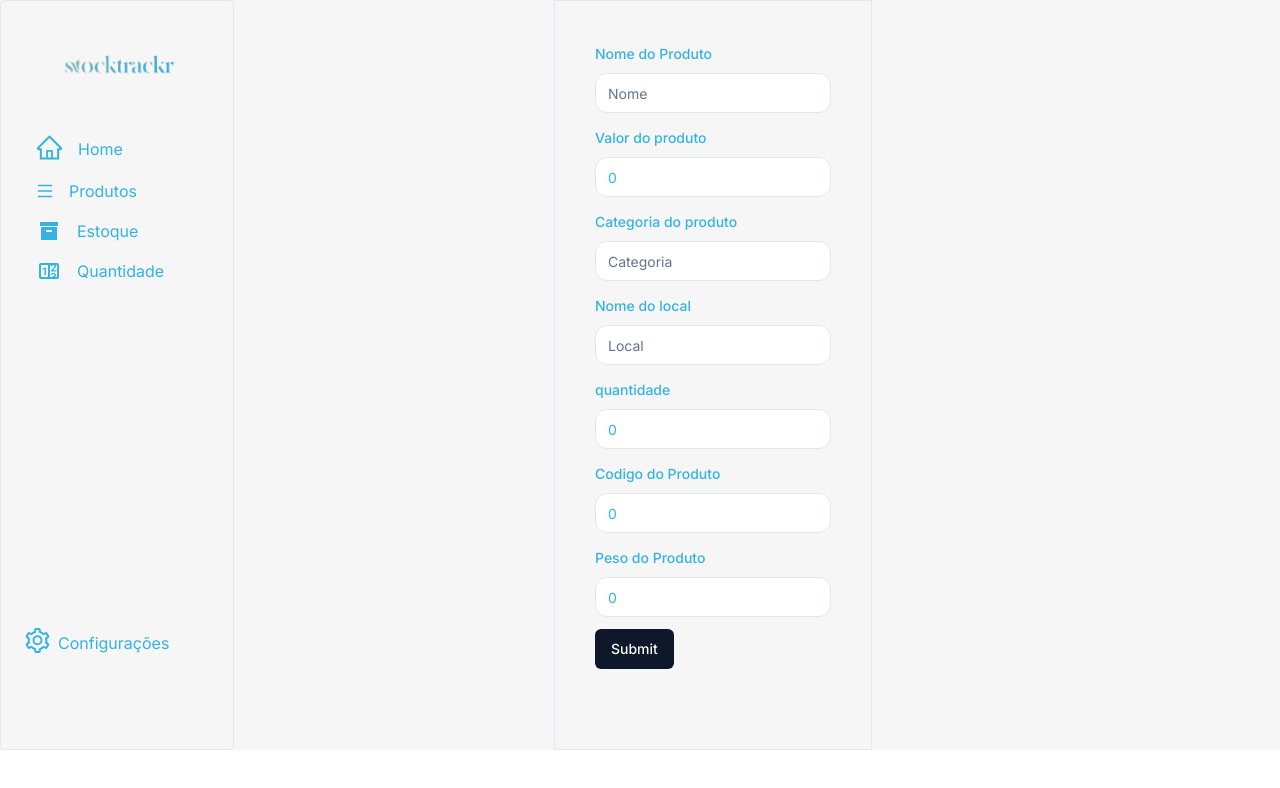
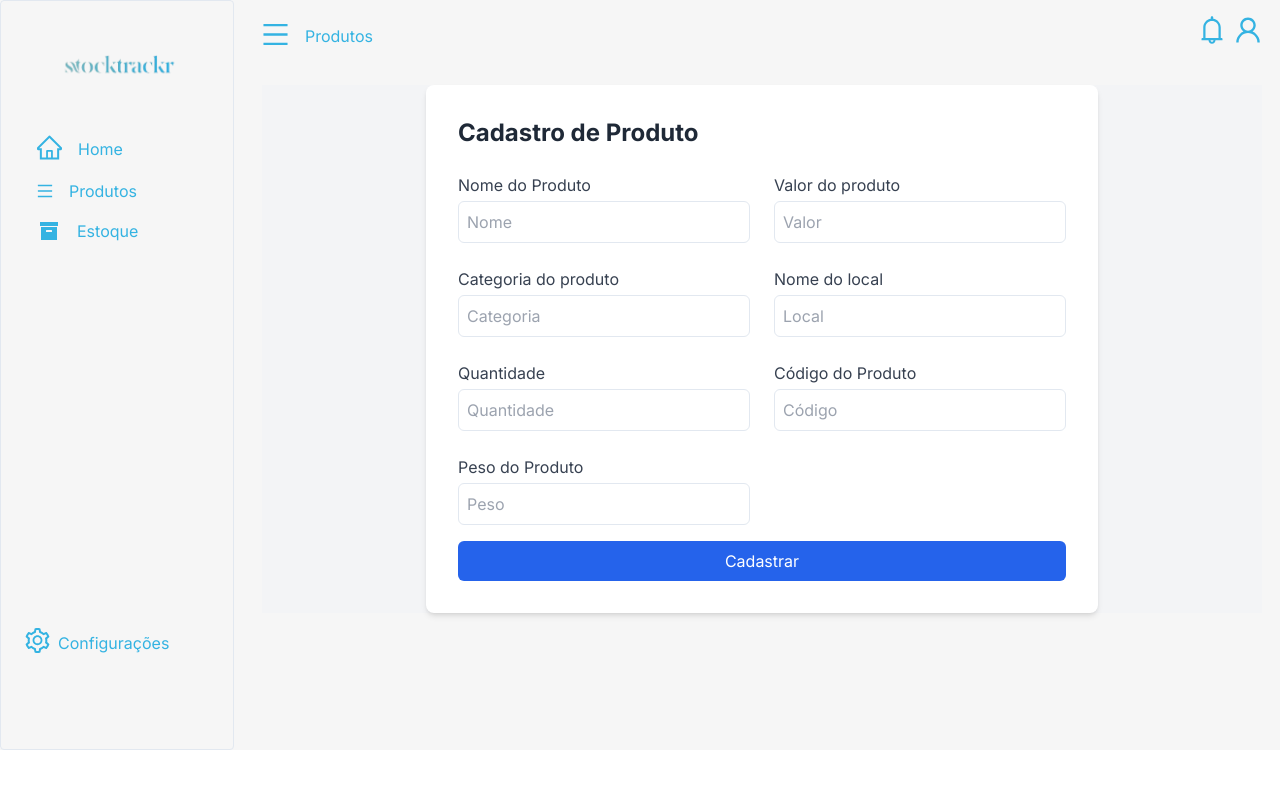
Before and after one commit to MateusGarpelli/StockTrackr-front, a Next.js app: page /products in a window 1280 px wide. Shown: the top 788 px of the page. Built offline with nearby package versions, Linux system fonts and the light colour scheme.

Commit message:
improve product page

```diff
--- a/src/app/(nav)/products/page.tsx
+++ b/src/app/(nav)/products/page.tsx
@@ -1,12 +1,23 @@
 import FormProducts from '@/components/FormProduct/page'
+import HeaderProducts from '@/components/HeaderProducts/page'
 import SideBarNav from '@/components/SideBarNav/page'
 import React from 'react'
 
 const page = () => {
   return (
     <div className='flex bg-[#F6F6F6] '>
-      <SideBarNav />
-      <FormProducts />
+      <div className="flex">
+        <SideBarNav />
+        <div className="ml-7">
+          <div className="">
+            <HeaderProducts />
+          </div>
+          <div className="">
+            <FormProducts />
+          </div>
+        </div>
+      </div>
+
     </div>
   )
 }
--- a/src/components/FormProduct/page.tsx
+++ b/src/components/FormProduct/page.tsx
@@ -1,152 +1,162 @@
-'use client'
-import React from 'react'
-import { z } from "zod"
-import { zodResolver } from "@hookform/resolvers/zod"
-import { useForm } from "react-hook-form"
-import { Button } from "@/components/ui/button"
-import {
-    Form,
-    FormControl,
-    FormField,
-    FormItem,
-    FormLabel,
-    FormMessage,
-} from "@/components/ui/form"
-import { Input } from "@/components/ui/input"
-import SideBarNav from '@/components/SideBarNav/page'
-
-const formSchema = z.object({
-    nomeProduto: z.string().min(2, { message: 'O Produto deve ter no mínimo 2 letras' }),
-    valor: z.coerce.number().min(1, { message: 'O valor tem que ser no mínimo 1' }),
-    categoria: z.string().min(2, { message: 'A Categoria deve ter no mínimo 2 letras' }),
-    local: z.string().min(2, { message: 'O local deve ter no mínimo 2 letras ' }),
-    quantidade: z.coerce.number().min(1, { message: 'A Quantidade deve ser no mínimo 1 ' }),
-    codigo: z.coerce.number().min(1, { message: 'O Codigo deve ser no mínimo 1' }),
-    peso: z.coerce.number().min(1, { message: 'O Peso deve ser no mínimo 1 kilo' })
-})
-
+"use client"
+import React, { useState } from 'react';
 
 const FormProducts = () => {
-    const form = useForm<z.infer<typeof formSchema>>({
-        resolver: zodResolver(formSchema),
-        defaultValues: {
-            nomeProduto: "",
-            valor: 0,
-            categoria: "",
-            local: "",
-            quantidade: 0,
-            codigo: 0,
-            peso: 0,
-        },
-    })
+    const [formData, setFormData] = useState({
+        nomeProduto: "",
+        valor: "",
+        categoria: "",
+        local: "",
+        quantidade: "",
+        codigo: "",
+        peso: "",
+    });
 
-    function onSubmit(values: z.infer<typeof formSchema>) {
-        console.log(values)
-    }
+    const [errors, setErrors] = useState({});
+
+    const handleChange = (e) => {
+        setFormData({
+            ...formData,
+            [e.target.name]: e.target.value,
+        });
+    };
+
+    const validate = () => {
+        const newErrors = {};
+
+        if (formData.nomeProduto.length < 2) {
+            newErrors.nomeProduto = 'O Produto deve ter no mínimo 2 letras';
+        }
+        if (formData.valor < 1) {
+            newErrors.valor = 'O valor tem que ser no mínimo 1';
+        }
+        if (formData.categoria.length < 2) {
+            newErrors.categoria = 'A Categoria deve ter no mínimo 2 letras';
+        }
+        if (formData.local.length < 2) {
+            newErrors.local = 'O local deve ter no mínimo 2 letras';
+        }
+        if (formData.quantidade < 1) {
+            newErrors.quantidade = 'A Quantidade deve ser no mínimo 1';
+        }
+        if (formData.codigo < 1) {
+            newErrors.codigo = 'O Codigo deve ser no mínimo 1';
+        }
+        if (formData.peso < 1) {
+            newErrors.peso = 'O Peso deve ser no mínimo 1 kilo';
+        }
+
+        return newErrors;
+    };
+
+    const handleSubmit = (e) => {
+        e.preventDefault();
+        const validationErrors = validate();
+        if (Object.keys(validationErrors).length === 0) {
+            console.log(formData);
+        } else {
+            setErrors(validationErrors);
+        }
+    };
+
     return (
-        <div className=' border p-10 space-y-4 justify-center items-center ml-80 '>
-            <Form {...form}>
+        <div className=' bg-gray-100 flex items-center justify-center mt-7 '>
+            <div className='w-full max-w-2xl bg-white p-8 rounded-lg shadow-md'>
+                <h2 className='text-2xl font-bold mb-6 text-gray-800'>Cadastro de Produto</h2>
+                <form onSubmit={handleSubmit} className="space-y-4">
+                    <div className="grid grid-cols-1 md:grid-cols-2 gap-6">
+                        <div>
+                            <label className='block text-gray-700'>Nome do Produto</label>
+                            <input
+                                className='w-full p-2 mt-1 border rounded-md focus:outline-none focus:ring-2 focus:ring-blue-600'
+                                placeholder="Nome"
+                                name="nomeProduto"
+                                value={formData.nomeProduto}
+                                onChange={handleChange}
+                            />
+                            {errors.nomeProduto && <span className='text-red-600 text-sm'>{errors.nomeProduto}</span>}
+                        </div>
+                        <div>
+                            <label className='block text-gray-700'>Valor do produto</label>
+                            <input
+                                className='w-full p-2 mt-1 border rounded-md focus:outline-none focus:ring-2 focus:ring-blue-600'
+                                placeholder="Valor"
+                                name="valor"
+                                type="number"
+                                value={formData.valor}
+                                onChange={handleChange}
+                            />
+                            {errors.valor && <span className='text-red-600 text-sm'>{errors.valor}</span>}
+                        </div>
+                        <div>
+                            <label className='block text-gray-700'>Categoria do produto</label>
+                            <input
+                                className='w-full p-2 mt-1 border rounded-md focus:outline-none focus:ring-2 focus:ring-blue-600'
+                                placeholder="Categoria"
+                                name="categoria"
+                                value={formData.categoria}
+                                onChange={handleChange}
+                            />
+                            {errors.categoria && <span className='text-red-600 text-sm'>{errors.categoria}</span>}
+                        </div>
+                        <div>
+                            <label className='block text-gray-700'>Nome do local</label>
+                            <input
+                                className='w-full p-2 mt-1 border rounded-md focus:outline-none focus:ring-2 focus:ring-blue-600'
+                                placeholder="Local"
+                                name="local"
+                                value={formData.local}
+                                onChange={handleChange}
+                            />
+                            {errors.local && <span className='text-red-600 text-sm'>{errors.local}</span>}
+                        </div>
+                        <div>
+                            <label className='block text-gray-700'>Quantidade</label>
+                            <input
+                                className='w-full p-2 mt-1 border rounded-md focus:outline-none focus:ring-2 focus:ring-blue-600'
+                                placeholder="Quantidade"
+                                name="quantidade"
+                                type="number"
+                                value={formData.quantidade}
+                                onChange={handleChange}
+                            />
+                            {errors.quantidade && <span className='text-red-600 text-sm'>{errors.quantidade}</span>}
+                        </div>
+                        <div>
+                            <label className='block text-gray-700'>Código do Produto</label>
+                            <input
+                                className='w-full p-2 mt-1 border rounded-md focus:outline-none focus:ring-2 focus:ring-blue-600'
+                                placeholder="Código"
+                                name="codigo"
+                                type="number"
+                                value={formData.codigo}
+                                onChange={handleChange}
+                            />
+                            {errors.codigo && <span className='text-red-600 text-sm'>{errors.codigo}</span>}
+                        </div>
+                        <div>
+                            <label className='block text-gray-700'>Peso do Produto</label>
+                            <input
+                                className='w-full p-2 mt-1 border rounded-md focus:outline-none focus:ring-2 focus:ring-blue-600'
+                                placeholder="Peso"
+                                name="peso"
+                                type="number"
+                                value={formData.peso}
+                                onChange={handleChange}
+                            />
+                            {errors.peso && <span className='text-red-600 text-sm'>{errors.peso}</span>}
+                        </div>
+                    </div>
+                    <button
+                        type="submit"
+                        className='w-full p-2 bg-blue-600 text-white rounded-md hover:bg-blue-700 focus:outline-none focus:ring-2 focus:ring-blue-600'
+                    >
+                        Cadastrar
+                    </button>
+                </form>
+            </div>
+        </div>
+    );
+};
 
-                <form onSubmit={form.handleSubmit(onSubmit)} className="flex-col justify-center items-center space-y-2.5 m-auto max-w-64  text-[#34b3e2] ">
-                    <div className='space-y-3 '>
-                        <FormField
-                            control={form.control}
-                            name="nomeProduto"
-                            render={({ field }) => (
-                                <FormItem className='rounded-xl '>
-                                    <FormLabel>Nome do Produto</FormLabel>
-                                    <FormControl>
-                                        <Input className='rounded-xl' placeholder="Nome" {...field} />
-                                    </FormControl>
-                                    <FormMessage className='text-red-600' />
-                                </FormItem>
-                            )}
-                        />
-                        <FormField
-                            control={form.control}
-                            name="valor"
-                            render={({ field }) => (
-                                <FormItem className='rounded-xl'>
-                                    <FormLabel>Valor do produto</FormLabel>
-                                    <FormControl>
-                                        <Input className='rounded-xl' placeholder="Valor" {...field} />
-                                    </FormControl>
-                                    <FormMessage className='text-red-600' />
-                                </FormItem>
-                            )}
-                        />
-                        <FormField
-                            control={form.control}
-                            name="categoria"
-                            render={({ field }) => (
-                                <FormItem className='rounded-xl'>
-                                    <FormLabel>Categoria do produto</FormLabel>
-                                    <FormControl>
-                                        <Input className='rounded-xl' placeholder="Categoria" {...field} />
-                                    </FormControl>
-                                    <FormMessage className='text-red-600' />
-                                </FormItem>
-                            )}
-                        />
-                        <FormField
-                            control={form.control}
-                            name="local"
-                            render={({ field }) => (
-                                <FormItem className='rounded-xl'>
-                                    <FormLabel>Nome do local</FormLabel>
-                                    <FormControl>
-                                        <Input className='rounded-xl' placeholder="Local" {...field} />
-                                    </FormControl>
-                                    <FormMessage className='text-red-600' />
-                                </FormItem>
-                            )}
-                        />
-                        <FormField
-                            control={form.control}
-                            name="quantidade"
-                            render={({ field }) => (
-                                <FormItem className='rounded-xl'>
-                                    <FormLabel>quantidade</FormLabel>
-                                    <FormControl>
-                                        <Input className='rounded-xl' placeholder="quantidade" {...field} />
-                                    </FormControl>
-                                    <FormMessage className='text-red-600' />
-                                </FormItem>
-                            )}
-                        />
-                        <FormField
-                            control={form.control}
-                            name="codigo"
-                            render={({ field }) => (
-                                <FormItem className='rounded-xl'>
-                                    <FormLabel>Codigo do Produto</FormLabel>
-                                    <FormControl>
-                                        <Input className='rounded-xl' placeholder="Codigo" {...field} />
-                                    </FormControl>
-                                    <FormMessage className='text-red-600' />
-                                </FormItem>
-                            )}
-                        />
-                        <FormField
-                            control={form.control}
-                            name="peso"
-                            render={({ field }) => (
-                                <FormItem className='rounded-xl'>
-                                    <FormLabel>Peso do Produto</FormLabel>
-                                    <FormControl>
-                                        <Input className='rounded-xl' placeholder="Peso" {...field} />
-                                    </FormControl>
-                                    <FormMessage className='text-red-600' />
-                                </FormItem>
-                            )}
-                        />
-
-                        <Button type="submit" className='hover:border-2 '>Submit</Button>
-                    </div>
-                </form>
-            </Form>
-        </div>
-    )
-}
-
-export default FormProducts
+export default FormProducts;
--- /dev/null
+++ b/src/components/HeaderProducts/page.tsx
@@ -0,0 +1,25 @@
+import { BellOutlined, HomeOutlined, MenuOutlined, UserOutlined } from "@ant-design/icons"
+import Link from "next/link";
+import Archive from '@mdi/react';
+import { mdiArchive } from '@mdi/js';
+
+const HeaderProducts = () => {
+    return (
+        <div className="w-[1000px]  m-auto mt-4 justify-between flex ">
+            <div className="flex items-center cursor-pointer">
+                <Link href='/products'>
+                <div className='mr-4 text-[#34b3e2] text-[27px]'><MenuOutlined /></div>
+                </Link>
+                <span className=" text-[#34b3e2]">Produtos</span>
+            </div>
+            <div>
+                <div >
+                    <BellOutlined style={{marginRight:8, color: "#34b3e2", fontSize: 28,}} className="cursor-pointer" />
+                    <UserOutlined style={{color: "#34b3e2", fontSize: 28,}} className="cursor-pointer"/>
+                </div>
+            </div>
+        </div>
+    )
+}
+
+export default HeaderProducts;
--- a/src/components/SideBarNav/page.tsx
+++ b/src/components/SideBarNav/page.tsx
@@ -13,12 +13,12 @@ const SideBarNav = () => {
     return (
         <div className=" border bg-[#F6F6F6]  text-[#34b3e2] h-[750px] max-w-[250px] rounded-sm p-4 space-y-4 flex-col justify-center items-center">
 
-            <div>
+            <Link href="/">
                 <Image src='/stockTrackr.png'
                     alt="Logo"
                     width={200}
                     height={200} />
-            </div>
+            </Link>
             <div className='flex flex-col justify-between h-[520px]'>
                 <div className="space-y-4 justify-center items-center ">
                     <Link href='/' className="flex items-center ml-5 cursor-pointer hover:text-[#18637e]">
@@ -33,10 +33,6 @@ const SideBarNav = () => {
                         <Archive path={mdiArchive} size={1} className='mr-4' />
                         <div>Estoque</div>
                     </Link>
-                    <div className="flex items-center ml-5 cursor-pointer hover:text-[#18637e]">
-                        <div className='mr-4'><Icon path={mdiCounter} size={1} /></div>
-                        <div>Quantidade</div>
-                    </div>
                 </div>
                 <div className='flex items-center ml-2 cursor-pointer hover:text-[#18637e]'>
                     <SettingOutlined style={{ fontSize: 25 }} className='mr-2' />
```
